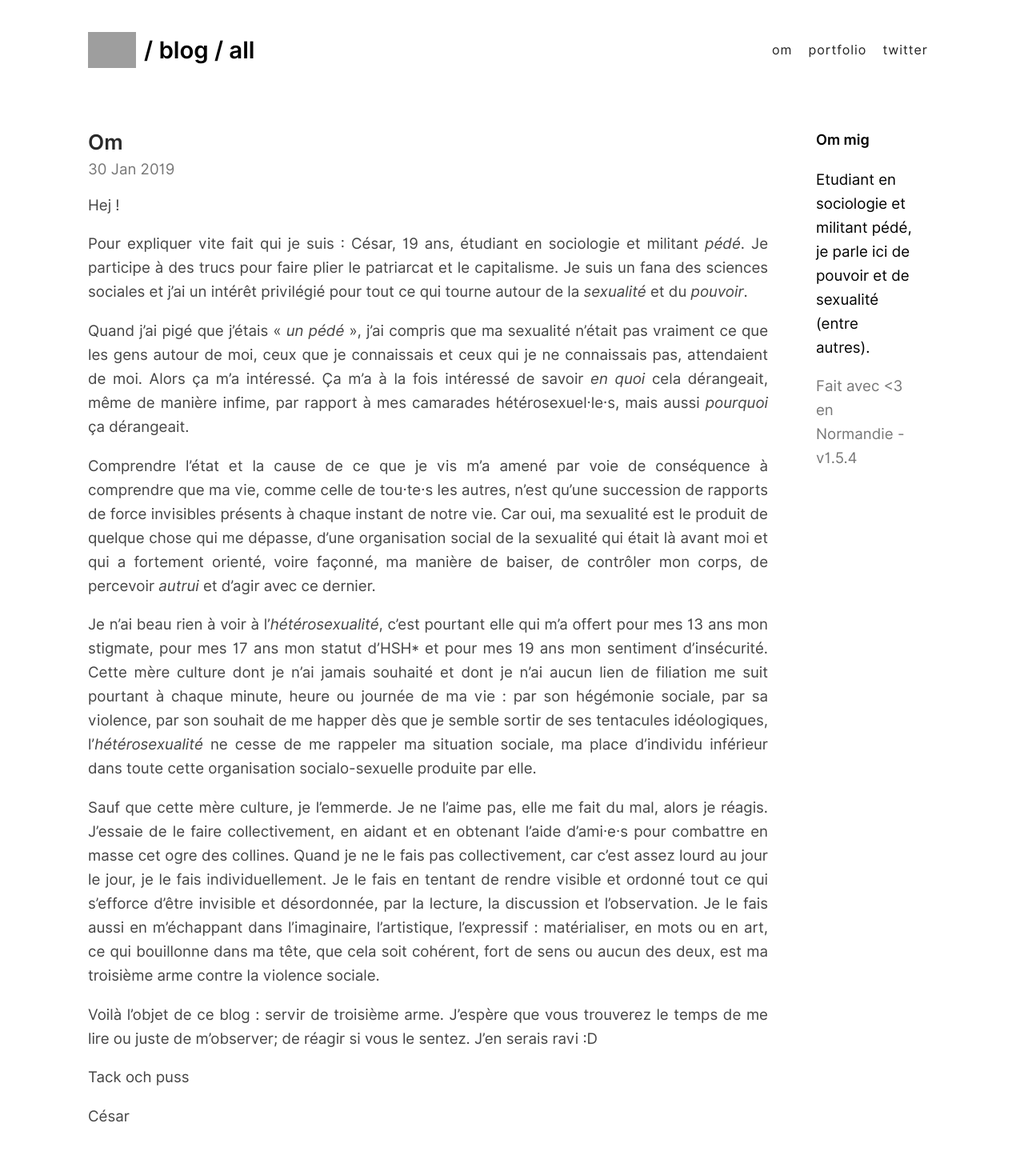
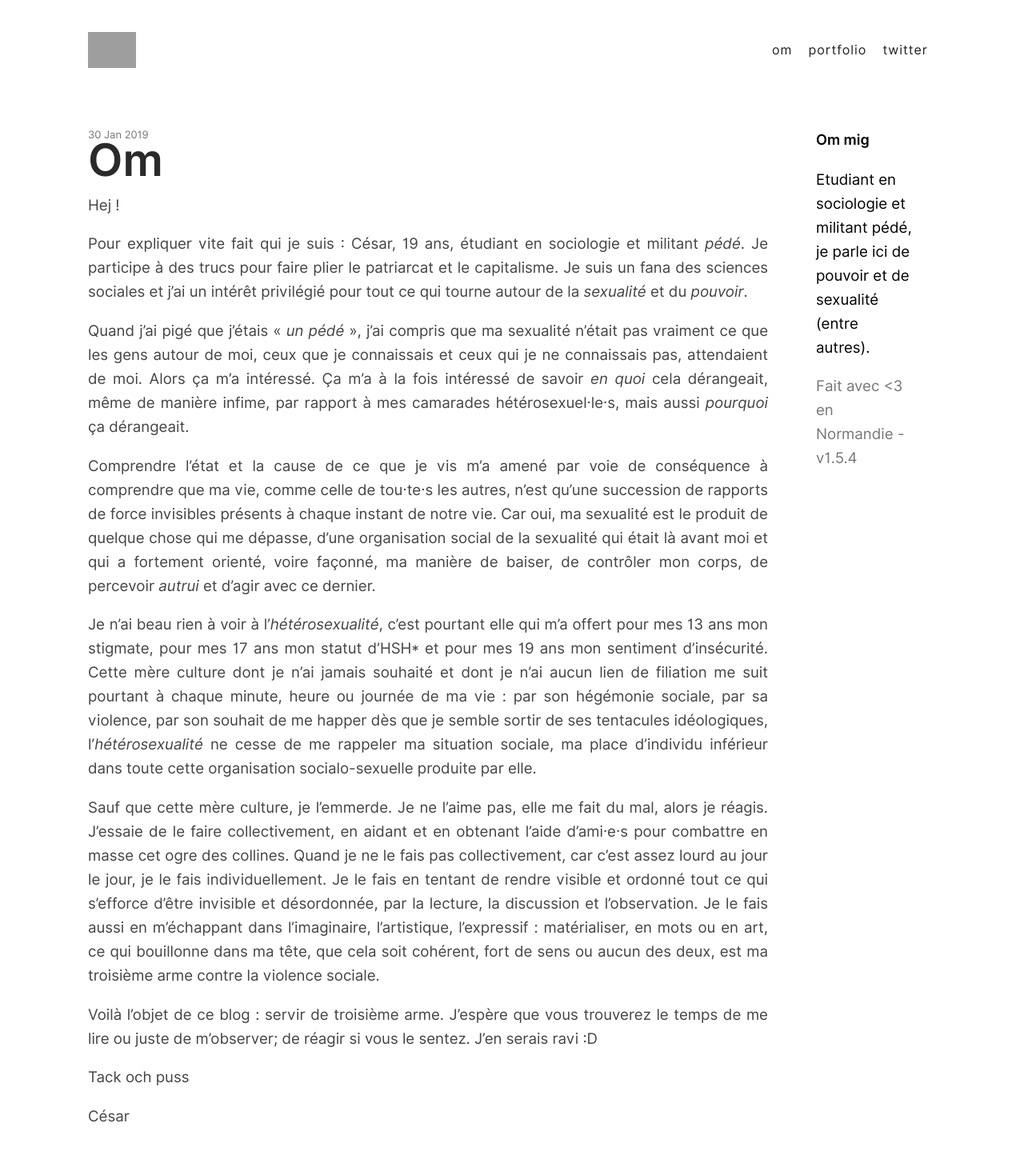
Before and after one commit to pigeoff/pigeoff.github.io, a Jekyll site: the page built from om.md, in a window 1280 px wide. Shown: the whole page at 80% size. Built offline with Jekyll 4.4.1, drawn with Linux system fonts in a browser that asks for light colours; grey boxes are pictures that could not be loaded.

Commit message:
Blog update

```diff
--- a/_layouts/home.html
+++ b/_layouts/home.html
@@ -9,7 +9,7 @@
 <body>
     <header class="cover-header">
       <div class="data" >
-        <a class="top-title" href="{{ "/" | absolute_url }}" ><img class="logo" src="http://pigeoff.pw/img/logo.svg" width="60" /> / blog / all</a>
+        <a class="top-title" href="{{ "/" | absolute_url }}" ><img class="logo" src="http://pigeoff.pw/img/logo.svg" width="60" /></a>
       </div>
       <nav >
         <a href="{{ "/om" | absolute_url }}">Om</a>
--- a/_layouts/post.html
+++ b/_layouts/post.html
@@ -9,7 +9,7 @@
 <body>
     <header class="cover-header">
       <div class="data" >
-        <a class="top-title" href="{{ "/" | absolute_url }}" ><img class="logo" src="http://pigeoff.pw/img/logo.svg" width="60" /> / blog / all</a>
+        <a class="top-title" href="{{ "/" | absolute_url }}" ><img class="logo" src="http://pigeoff.pw/img/logo.svg" width="60" /></a>
       </div>
       <nav >
         <a href="{{ "/om" | absolute_url }}">Om</a>
@@ -23,8 +23,8 @@
     <div id="content" >
       <div id="articles" >
           <article >
-            <h1><a href="{{ page.url }}" >{{ page.title }}</a></h1>
             <span class="date" >{{ page.date || date_to_string }}</span>
+            <h1 class="big"><a href="{{ page.url }}" >{{ page.title }}</a></h1>
             {{ content }}
           </article>
       </div>
--- a/assets/main.css
+++ b/assets/main.css
@@ -143,6 +143,15 @@ article h1 {
   line-height: 35px;
 }
 
+article h1.big {
+  display: block;
+  max-width: 80%;
+  margin: 0;
+  padding: 5px 0;
+  font-size: 3em;
+  line-height: 35px;
+}
+
 article h2 {
   font-size: 21px;
   max-width: 80%;
@@ -156,6 +165,7 @@ article h1 a {
 
 article .date {
   color: #777;
+  font-size: 13px;
 }
 
 article p {
```
